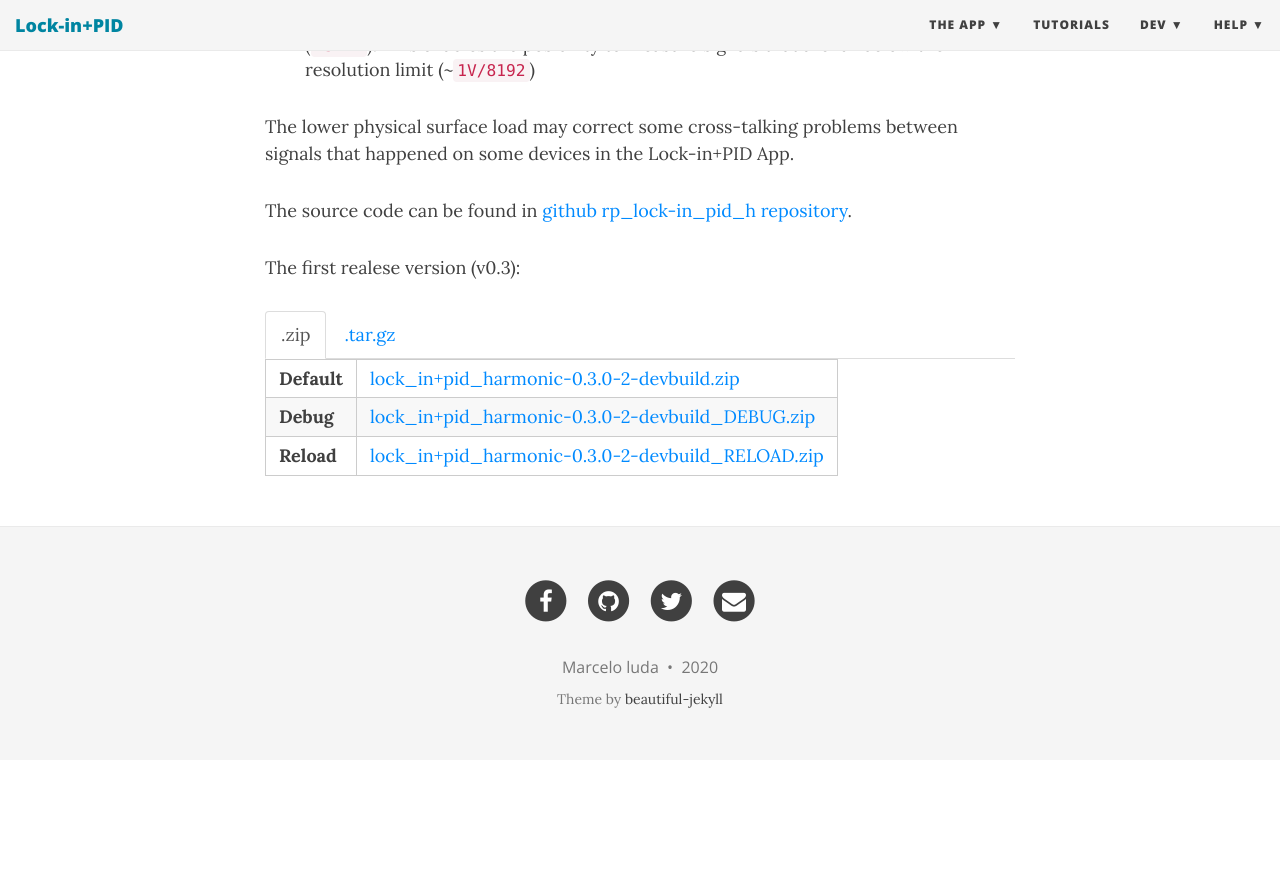
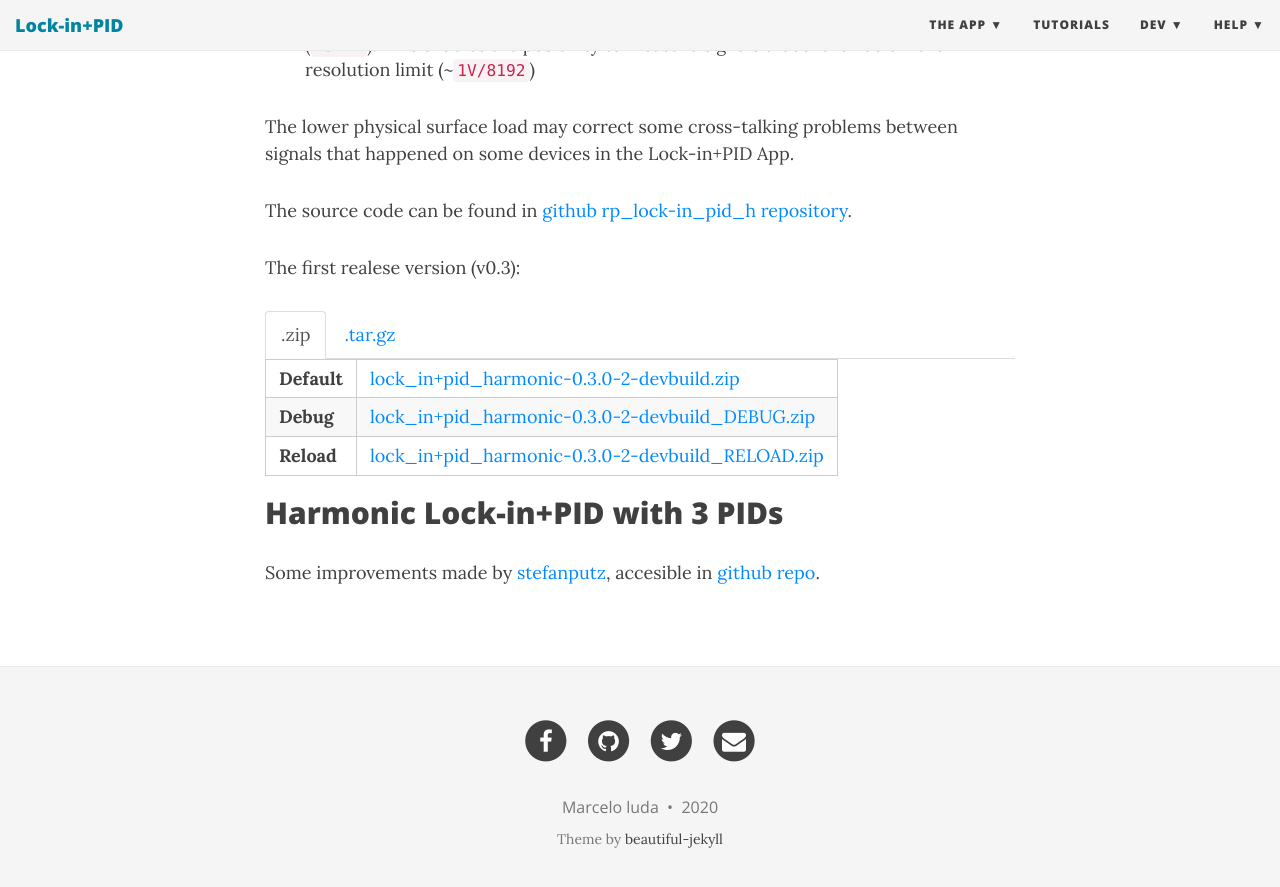
Before and after one commit to marceluda/rp_lock-in_pid, a Jekyll site: the page built from Derivated.md, in a window 1280 px wide and 900 px high, scrolled down 751 px. Shown: the top 887 px of the window. Built offline with Jekyll 4.4.1, drawn with Linux system fonts in a browser that asks for light colours; nearby versions of some CDN libraries; before the commit the page ends 1511 px from its top, so only the background shows below that.

Commit message:
stefanputz work

```diff
--- a/Derivated.md
+++ b/Derivated.md
@@ -51,3 +51,8 @@
 
 </div>
 </div>
+
+
+## Harmonic Lock-in+PID with 3 PIDs
+
+Some improvements made by [stefanputz](https://github.com/stefanputz), accesible in [github repo](https://github.com/stefanputz/rp_lock-in_pid).
```
